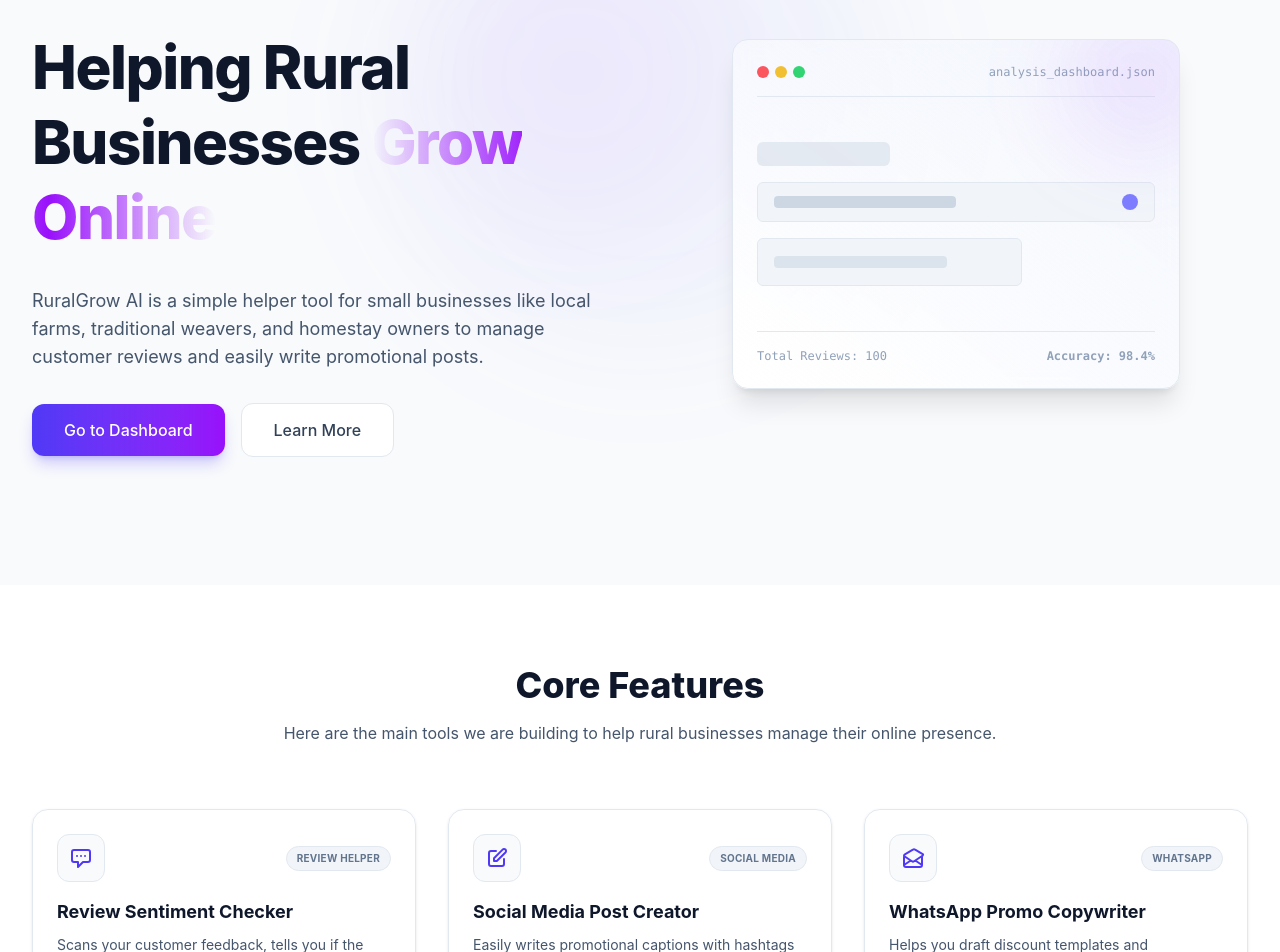
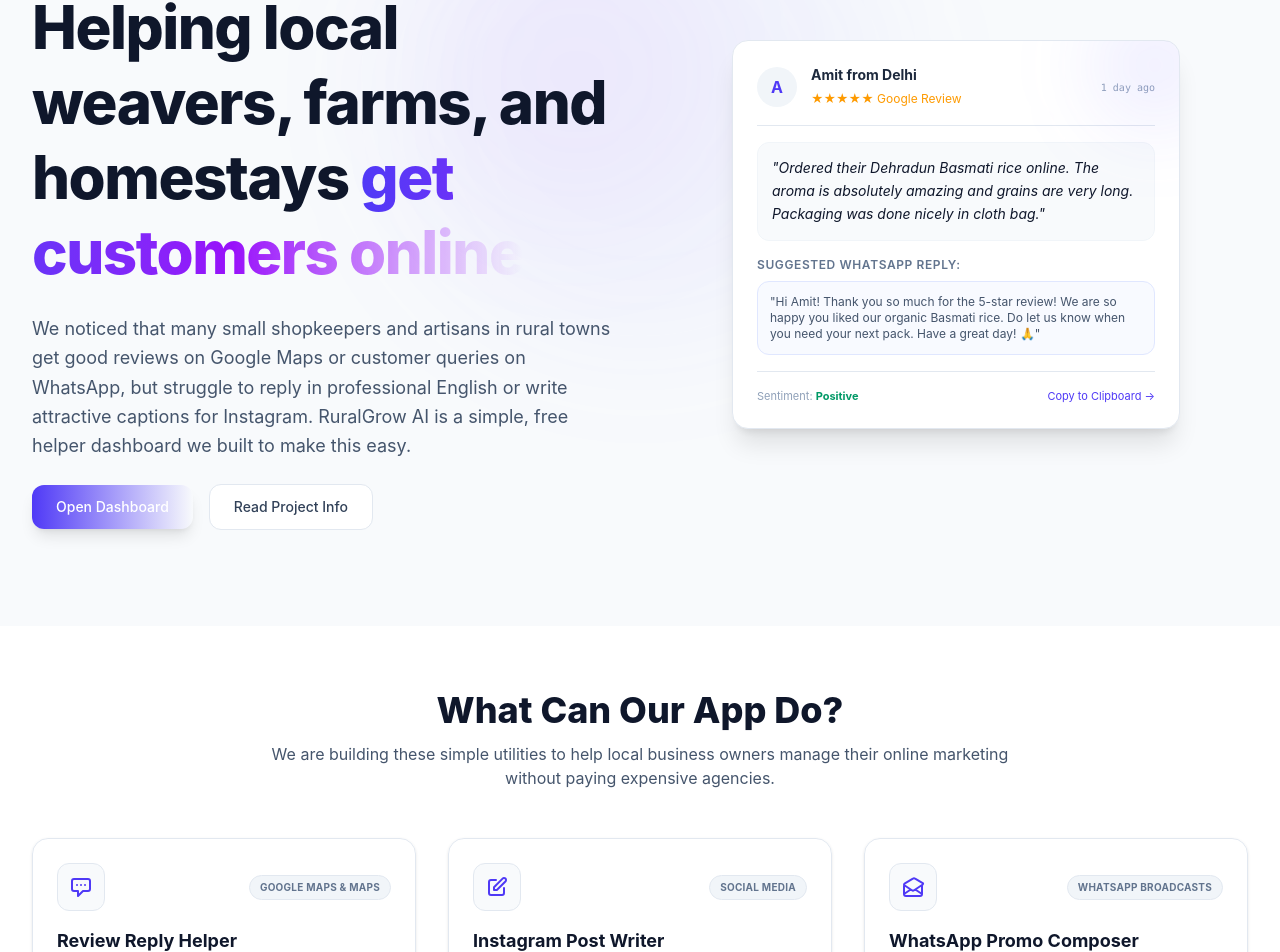
Before and after one commit to Saurabhparihar12/RuralGrow-AI, a React app in the folder frontend/: page / in a window 1280 px wide. Shown: the part 222-1174 px from the top of the page. Built offline with nearby package versions, Linux system fonts and the light colour scheme; the HTML template or start-up script is replaced by a standard one.

Commit message:
refactor: customize UI copy and dashboard widgets to look human-made instead of AI boilerplate

```diff
--- a/frontend/src/components/Hero.jsx
+++ b/frontend/src/components/Hero.jsx
@@ -3,7 +3,7 @@ import { Link } from 'react-router-dom';
 
 export default function Hero() {
   return (
-    <div className="relative overflow-hidden bg-slate-50 dark:bg-slate-950 text-slate-900 dark:text-slate-105 py-20 lg:py-32 transition-colors duration-300">
+    <div className="relative overflow-hidden bg-slate-50 dark:bg-slate-950 text-slate-900 dark:text-slate-100 py-16 lg:py-24 transition-colors duration-300">
       {/* Decorative Radial Glow Background */}
       <div className="absolute top-0 left-1/2 -translate-x-1/2 w-[500px] h-[500px] bg-indigo-500/5 dark:bg-indigo-500/10 rounded-full blur-3xl pointer-events-none"></div>
       <div className="absolute top-20 left-1/3 w-[300px] h-[300px] bg-purple-500/5 dark:bg-purple-500/10 rounded-full blur-3xl pointer-events-none"></div>
@@ -11,66 +11,76 @@ export default function Hero() {
       <div className="max-w-7xl mx-auto px-4 sm:px-6 lg:px-8 relative z-10">
         <div className="grid grid-cols-1 lg:grid-cols-2 gap-12 items-center">
           {/* Hero Content */}
-          <div className="text-center lg:text-left space-y-8">
-            <div className="inline-flex items-center space-x-2 px-3 py-1 rounded-full bg-indigo-500/10 border border-indigo-550/20 text-indigo-650 dark:text-indigo-400 text-xs font-semibold tracking-wide uppercase">
-              <span>🚀 AI-Powered Business Growth Hub</span>
+          <div className="text-center lg:text-left space-y-6">
+            <div className="inline-flex items-center space-x-2 px-3 py-1 rounded-full bg-indigo-500/10 border border-indigo-200/20 text-indigo-700 dark:text-indigo-400 text-xs font-semibold tracking-wide uppercase">
+              <span>🌱 GEU TBI Student Internship Project</span>
             </div>
 
             <h1 className="text-4xl sm:text-5xl lg:text-6xl font-extrabold tracking-tight leading-tight text-slate-900 dark:text-white">
-              Helping Rural Businesses{' '}
-              <span className="bg-clip-text text-transparent bg-gradient-to-r from-indigo-650 via-purple-600 to-pink-650 dark:from-indigo-400 dark:via-purple-400 dark:to-pink-400">
-                Grow Online
+              Helping local weavers, farms, and homestays{' '}
+              <span className="bg-clip-text text-transparent bg-gradient-to-r from-indigo-600 via-purple-600 to-pink-650 dark:from-indigo-400 dark:via-purple-400 dark:to-pink-400">
+                get customers online
               </span>
             </h1>
 
-            <p className="text-lg text-slate-600 dark:text-slate-400 max-w-2xl mx-auto lg:mx-0">
-              RuralGrow AI is a simple helper tool for small businesses like local farms, traditional weavers, and homestay owners to manage customer reviews and easily write promotional posts.
+            <p className="text-base sm:text-lg text-slate-600 dark:text-slate-400 max-w-2xl mx-auto lg:mx-0 leading-relaxed">
+              We noticed that many small shopkeepers and artisans in rural towns get good reviews on Google Maps or customer queries on WhatsApp, but struggle to reply in professional English or write attractive captions for Instagram. RuralGrow AI is a simple, free helper dashboard we built to make this easy.
             </p>
 
             <div className="flex flex-col sm:flex-row items-center justify-center lg:justify-start gap-4">
               <Link
                 to="/dashboard"
-                className="w-full sm:w-auto px-8 py-3.5 bg-gradient-to-r from-indigo-600 to-purple-600 hover:from-indigo-500 hover:to-purple-500 text-white font-medium rounded-xl shadow-lg shadow-indigo-600/25 transition-all duration-300 transform hover:-translate-y-0.5 text-center cursor-pointer"
+                className="w-full sm:w-auto px-6 py-3 bg-gradient-to-r from-indigo-600 to-purple-650 hover:from-indigo-500 hover:to-purple-550 text-white font-medium rounded-xl shadow-lg shadow-indigo-650/20 transition-all duration-300 transform hover:-translate-y-0.5 text-center cursor-pointer text-sm"
               >
-                Go to Dashboard
+                Open Dashboard
               </Link>
               <Link
                 to="/about"
-                className="w-full sm:w-auto px-8 py-3.5 bg-white dark:bg-slate-900 border border-slate-200 dark:border-slate-800 hover:bg-slate-50 dark:hover:bg-slate-800 text-slate-700 dark:text-slate-350 hover:text-slate-900 dark:hover:text-white font-medium rounded-xl transition-all duration-300 text-center cursor-pointer"
+                className="w-full sm:w-auto px-6 py-3 bg-white dark:bg-slate-900 border border-slate-200 dark:border-slate-800 hover:bg-slate-50 dark:hover:bg-slate-800 text-slate-700 dark:text-slate-305 hover:text-slate-900 dark:hover:text-white font-medium rounded-xl transition-all duration-300 text-center cursor-pointer text-sm"
               >
-                Learn More
+                Read Project Info
               </Link>
             </div>
           </div>
 
-          {/* Hero Decorative Visual */}
+          {/* Hero Mockup Review Card (Indian Context) */}
           <div className="flex justify-center relative">
-            <div className="w-full max-w-md h-[350px] rounded-2xl bg-gradient-to-tr from-white to-indigo-50/50 dark:from-slate-900/90 dark:to-indigo-900/30 border border-slate-200 dark:border-slate-850 p-6 flex flex-col justify-between shadow-xl dark:shadow-2xl relative overflow-hidden backdrop-blur-sm group hover:border-slate-300 dark:hover:border-slate-800/80 transition-all duration-500">
-              <div className="absolute -top-10 -right-10 w-40 h-40 bg-purple-500/10 dark:bg-purple-500/20 rounded-full blur-2xl pointer-events-none group-hover:scale-125 transition-all duration-500"></div>
+            <div className="w-full max-w-md bg-white dark:bg-slate-900/90 border border-slate-200 dark:border-slate-850 p-6 rounded-2xl shadow-xl dark:shadow-2xl relative overflow-hidden backdrop-blur-sm group hover:border-slate-300 dark:hover:border-slate-800/80 transition-all duration-500">
+              <div className="absolute -top-10 -right-10 w-32 h-32 bg-indigo-500/10 rounded-full blur-2xl pointer-events-none"></div>
 
-              <div className="flex items-center justify-between border-b border-slate-200 dark:border-slate-850 pb-4">
-                <div className="flex space-x-1.5">
-                  <div className="w-3 h-3 rounded-full bg-red-500/80"></div>
-                  <div className="w-3 h-3 rounded-full bg-yellow-500/80"></div>
-                  <div className="w-3 h-3 rounded-full bg-green-500/80"></div>
+              {/* Card Header simulating Google Maps style review */}
+              <div className="flex items-center justify-between border-b border-slate-200 dark:border-slate-800 pb-4 mb-4">
+                <div className="flex items-center space-x-3.5">
+                  <div className="w-10 h-10 rounded-full bg-slate-100 dark:bg-slate-800 flex items-center justify-center font-bold text-indigo-600 dark:text-indigo-400">
+                    A
+                  </div>
+                  <div>
+                    <h4 className="text-sm font-bold text-slate-800 dark:text-slate-200">Amit from Delhi</h4>
+                    <span className="text-xs text-amber-500">★★★★★ Google Review</span>
+                  </div>
                 </div>
-                <span className="text-xs text-slate-400 dark:text-slate-500 font-mono">analysis_dashboard.json</span>
+                <span className="text-[10px] text-slate-400 dark:text-slate-550 font-mono">1 day ago</span>
               </div>
 
-              <div className="flex-1 flex flex-col justify-center space-y-4 py-4">
-                <div className="h-6 w-1/3 bg-slate-200 dark:bg-slate-800 rounded-md animate-pulse"></div>
-                <div className="h-10 w-full bg-slate-100 dark:bg-slate-800/60 rounded-md border border-slate-200 dark:border-slate-750 flex items-center px-4 justify-between">
-                  <div className="h-3 w-1/2 bg-slate-300 dark:bg-slate-700 rounded animate-pulse"></div>
-                  <div className="w-4 h-4 rounded-full bg-indigo-500/80"></div>
-                </div>
-                <div className="h-12 w-2/3 bg-slate-100 dark:bg-slate-800/40 rounded-md border border-slate-200 dark:border-slate-750/50 flex items-center px-4">
-                  <div className="h-3 w-3/4 bg-slate-300/60 dark:bg-slate-700/60 rounded animate-pulse"></div>
+              {/* Review Text */}
+              <div className="space-y-4">
+                <p className="text-sm italic text-slate-750 dark:text-slate-300 leading-relaxed bg-slate-50 dark:bg-slate-950/40 p-3.5 rounded-xl border border-slate-100 dark:border-slate-900">
+                  "Ordered their Dehradun Basmati rice online. The aroma is absolutely amazing and grains are very long. Packaging was done nicely in cloth bag."
+                </p>
+
+                {/* AI generated Suggestion */}
+                <div className="space-y-2">
+                  <span className="text-xs font-semibold text-slate-500 uppercase tracking-wider block">Suggested WhatsApp Reply:</span>
+                  <div className="text-xs text-slate-600 dark:text-slate-450 bg-indigo-50/40 dark:bg-indigo-950/10 border border-indigo-100 dark:border-indigo-900/50 p-3 rounded-xl">
+                    "Hi Amit! Thank you so much for the 5-star review! We are so happy you liked our organic Basmati rice. Do let us know when you need your next pack. Have a great day! 🙏"
+                  </div>
                 </div>
               </div>
 
-              <div className="flex items-center justify-between border-t border-slate-200 dark:border-slate-850 pt-4 text-xs text-slate-400 dark:text-slate-500 font-mono">
-                <span>Total Reviews: 100</span>
-                <span className="text-indigo-650 dark:text-indigo-400 font-bold">Accuracy: 98.4%</span>
+              {/* Footer action mockups */}
+              <div className="flex items-center justify-between border-t border-slate-200 dark:border-slate-800 pt-4 mt-4 text-[11px] text-slate-400 dark:text-slate-500">
+                <span>Sentiment: <strong className="text-emerald-600 dark:text-emerald-400">Positive</strong></span>
+                <span className="text-indigo-600 dark:text-indigo-400 hover:underline cursor-pointer">Copy to Clipboard →</span>
               </div>
             </div>
           </div>
--- a/frontend/src/pages/About.jsx
+++ b/frontend/src/pages/About.jsx
@@ -8,42 +8,42 @@ export default function About() {
       <Navbar />
 
       <main className="flex-1 max-w-4xl w-full mx-auto px-4 sm:px-6 lg:px-8 py-16">
-        <div className="text-center max-w-3xl mx-auto mb-16">
-          <h1 className="text-4xl font-extrabold sm:text-4xl text-slate-900 dark:text-white mb-4">
-            About{' '}
-            <span className="bg-clip-text text-transparent bg-gradient-to-r from-indigo-600 to-purple-600 dark:from-indigo-400 dark:to-purple-400">
-              RuralGrow AI
-            </span>
+        <div className="text-center max-w-3xl mx-auto mb-12">
+          <span className="text-xs font-bold text-indigo-650 dark:text-indigo-400 uppercase tracking-widest bg-indigo-500/10 dark:bg-indigo-500/10 px-3 py-1 rounded-full border border-indigo-200 dark:border-indigo-500/20">
+            GEU TBI Pilot Project
+          </span>
+          <h1 className="text-4xl font-extrabold text-slate-900 dark:text-white mt-4 mb-3">
+            About RuralGrow AI
           </h1>
-          <p className="text-lg text-slate-605 dark:text-slate-400 leading-relaxed">
-            We build simple web tools to help local rural businesses manage reviews and write promotional captions.
+          <p className="text-lg text-slate-650 dark:text-slate-400 leading-relaxed">
+            We are a group of college students building this review and marketing helper under the Graphic Era University Technology Business Incubator.
           </p>
         </div>
 
-        <div className="space-y-12">
+        <div className="space-y-8">
           {/* Section 1 */}
-          <div className="bg-white/80 dark:bg-slate-900/40 border border-slate-200 dark:border-slate-800/80 rounded-2xl p-8 shadow-sm dark:shadow-none">
-            <h2 className="text-xl font-bold text-indigo-650 dark:text-indigo-400 mb-4">Why RuralGrow AI?</h2>
-            <p className="text-slate-700 dark:text-slate-300 leading-relaxed text-sm">
-              Many small businesses in rural areas, like local farms, weavers, or homestays, want to grow online but struggle to write good marketing posts or reply to customer reviews in English.
+          <div className="bg-white dark:bg-slate-900/40 border border-slate-200 dark:border-slate-800/80 rounded-2xl p-6 md:p-8 shadow-sm">
+            <h2 className="text-lg font-bold text-indigo-650 dark:text-indigo-400 mb-3">How We Started</h2>
+            <p className="text-slate-700 dark:text-slate-350 leading-relaxed text-sm">
+              During our TBI field trips to organic farms, weavers, and homestay owners in villages near Dehradun and Mussoorie, we noticed a common theme: these small businesses write down contact details in registers, and get excellent feedback from visiting tourists.
             </p>
-            <p className="text-slate-700 dark:text-slate-300 leading-relaxed text-sm mt-4">
-              RuralGrow AI is built to solve this. It provides a simple dashboard to automatically check review sentiments, suggest polite replies, and write social media captions.
+            <p className="text-slate-700 dark:text-slate-355 leading-relaxed text-sm mt-4">
+              However, they often do not know how to respond to reviews on Google Maps in fluent English or write attractive captions for Instagram. We built RuralGrow AI to give them a simple, zero-code toolbox that drafts these replies and captions for them automatically.
             </p>
           </div>
 
           {/* Section 2 */}
-          <div className="grid grid-cols-1 md:grid-cols-2 gap-8">
-            <div className="bg-white/60 dark:bg-slate-900/30 border border-slate-200 dark:border-slate-800/60 rounded-2xl p-6 shadow-sm dark:shadow-none">
-              <h3 className="text-lg font-bold text-purple-650 dark:text-purple-400 mb-2">Project Vision</h3>
-              <p className="text-slate-600 dark:text-slate-400 text-sm leading-relaxed">
-                Make it easy for rural business owners to manage reviews and promote their products online without needing any technical skills.
+          <div className="grid grid-cols-1 md:grid-cols-2 gap-6">
+            <div className="bg-white dark:bg-slate-900/30 border border-slate-200 dark:border-slate-800/60 rounded-2xl p-6 shadow-sm">
+              <h3 className="text-base font-bold text-purple-650 dark:text-purple-400 mb-2">Our Goal</h3>
+              <p className="text-slate-600 dark:text-slate-400 text-xs sm:text-sm leading-relaxed">
+                Provide rural artisans, honey gatherers, and cottage owners with simple tools to handle their own online marketing and customer reviews without paying expensive agencies.
               </p>
             </div>
-            <div className="bg-white/60 dark:bg-slate-900/30 border border-slate-200 dark:border-slate-800/60 rounded-2xl p-6 shadow-sm dark:shadow-none">
-              <h3 className="text-lg font-bold text-emerald-650 dark:text-emerald-400 mb-2">Platform Stack</h3>
-              <p className="text-slate-600 dark:text-slate-400 text-sm leading-relaxed">
-                Built using React.js for the frontend, Node.js and Express for the backend, MongoDB for data storage, and the Gemini API for review sentiment analysis.
+            <div className="bg-white dark:bg-slate-900/30 border border-slate-200 dark:border-slate-800/60 rounded-2xl p-6 shadow-sm">
+              <h3 className="text-base font-bold text-emerald-655 dark:text-emerald-400 mb-2">Project Stack</h3>
+              <p className="text-slate-600 dark:text-slate-400 text-xs sm:text-sm leading-relaxed">
+                Built using React.js for the frontend, styled with custom Tailwind utility configurations, and powered by simple Node.js servers connected to Google Gemini APIs.
               </p>
             </div>
           </div>
--- a/frontend/src/pages/ComponentShowcase.jsx
+++ b/frontend/src/pages/ComponentShowcase.jsx
@@ -59,10 +59,10 @@ export default function ComponentShowcase() {
             UI Toolkit
           </span>
           <h1 className="text-3xl font-extrabold sm:text-4xl text-slate-900 dark:text-white mt-4">
-            Component Showcase Library
+            Custom UI Library Showcase
           </h1>
           <p className="mt-2 text-slate-650 dark:text-slate-400">
-            A comprehensive playground to test and view TBI-GEU Week 3 custom UI components in various states.
+            This playground displays our custom UI components built for the Week 3 evaluation.
           </p>
         </div>
 
--- a/frontend/src/pages/Home.jsx
+++ b/frontend/src/pages/Home.jsx
@@ -7,9 +7,9 @@ import Footer from '../components/Footer';
 export default function Home() {
   const features = [
     {
-      title: 'Review Sentiment Checker',
-      description: 'Scans your customer feedback, tells you if the reviews are positive or negative, and drafts a polite reply template.',
-      badge: 'Review Helper',
+      title: 'Review Reply Helper',
+      description: 'Reads reviews left by tourists or buyers, tags if they are happy or unsatisfied, and creates a polite English/Hindi reply template to copy-paste.',
+      badge: 'Google Maps & Maps',
       icon: (
         <svg className="w-6 h-6" fill="none" stroke="currentColor" viewBox="0 0 24 24" xmlns="http://www.w3.org/2000/svg">
           <path strokeLinecap="round" strokeLinejoin="round" strokeWidth="2" d="M8 10h.01M12 10h.01M16 10h.01M9 16H5a2 2 0 01-2-2V6a2 2 0 012-2h14a2 2 0 012 2v8a2 2 0 01-2 2h-5l-5 5v-5z"></path>
@@ -17,8 +17,8 @@ export default function Home() {
       )
     },
     {
-      title: 'Social Media Post Creator',
-      description: 'Easily writes promotional captions with hashtags for your Facebook or Instagram pages based on your product details.',
+      title: 'Instagram Post Writer',
+      description: 'Enter basic details about your new crop harvest, handloom designs, or cottage room availability, and get an Instagram caption with hashtags.',
       badge: 'Social Media',
       icon: (
         <svg className="w-6 h-6" fill="none" stroke="currentColor" viewBox="0 0 24 24" xmlns="http://www.w3.org/2000/svg">
@@ -27,9 +27,9 @@ export default function Home() {
       )
     },
     {
-      title: 'WhatsApp Promo Copywriter',
-      description: 'Helps you draft discount templates and promotional messages to send directly to your customers on WhatsApp.',
-      badge: 'WhatsApp',
+      title: 'WhatsApp Promo Composer',
+      description: 'Quickly draft simple message templates for discount alerts, new arrivals, or festival greetings to send directly to your regular customer groups.',
+      badge: 'WhatsApp Broadcasts',
       icon: (
         <svg className="w-6 h-6" fill="none" stroke="currentColor" viewBox="0 0 24 24" xmlns="http://www.w3.org/2000/svg">
           <path strokeLinecap="round" strokeLinejoin="round" strokeWidth="2" d="M3 19v-8.93a2 2 0 01.89-1.664l8-4.719a2 2 0 012.22 0l8 4.72A2 2 0 0121 10.07V19M3 19a2 2 0 002 2h14a2 2 0 002-2M3 19l6.75-4.5M21 19l-6.75-4.5M3 10l6.75 4.5M21 10l-6.75 4.5m0 0l-1.14.76a2 2 0 01-2.22 0l-1.14-.76"></path>
@@ -46,13 +46,13 @@ export default function Home() {
       <Hero />
 
       {/* Reusable Cards Grid Section */}
-      <section className="py-20 max-w-7xl mx-auto px-4 sm:px-6 lg:px-8 relative z-10 flex-1">
-        <div className="text-center max-w-3xl mx-auto mb-16">
-          <h2 className="text-3xl font-extrabold text-slate-905 dark:text-slate-100 sm:text-4xl">
-            Core Features
+      <section className="py-16 max-w-7xl mx-auto px-4 sm:px-6 lg:px-8 relative z-10 flex-1">
+        <div className="text-center max-w-3xl mx-auto mb-12">
+          <h2 className="text-3xl font-extrabold text-slate-900 dark:text-slate-100 sm:text-4xl">
+            What Can Our App Do?
           </h2>
-          <p className="mt-4 text-slate-600 dark:text-slate-400">
-            Here are the main tools we are building to help rural businesses manage their online presence.
+          <p className="mt-3 text-slate-600 dark:text-slate-400">
+            We are building these simple utilities to help local business owners manage their online marketing without paying expensive agencies.
           </p>
         </div>
 
@@ -64,7 +64,7 @@ export default function Home() {
               description={feature.description}
               icon={feature.icon}
               badge={feature.badge}
-              linkText="Explore Features"
+              linkText="Try this tool"
               linkPath="/dashboard"
             />
           ))}
```
Also changed, not shown: frontend/src/pages/Dashboard.jsx (+205 -34 lines), frontend/src/pages/Login.jsx (+10 -11 lines), 2 other files (tests, documents, lock files or other folders).
